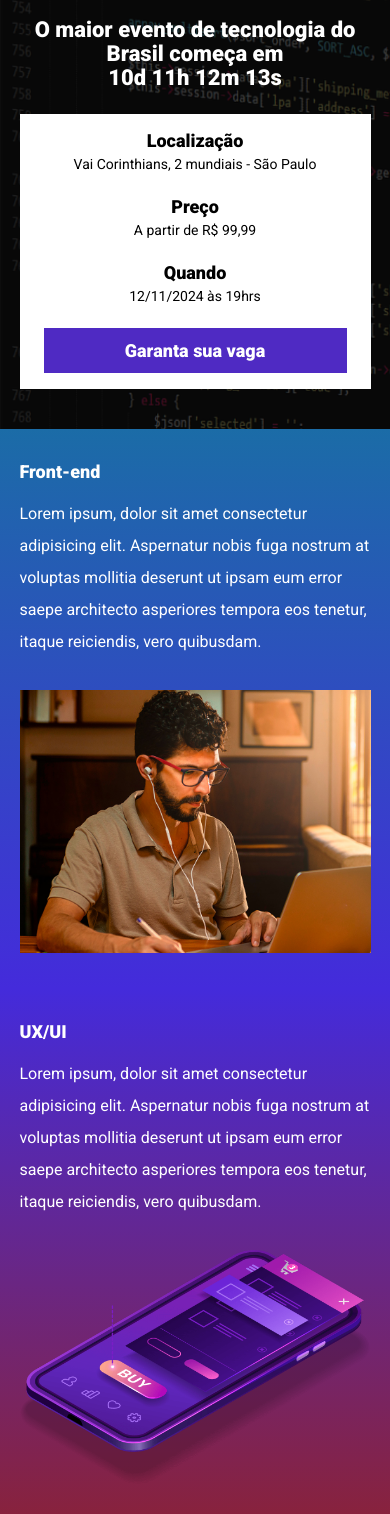
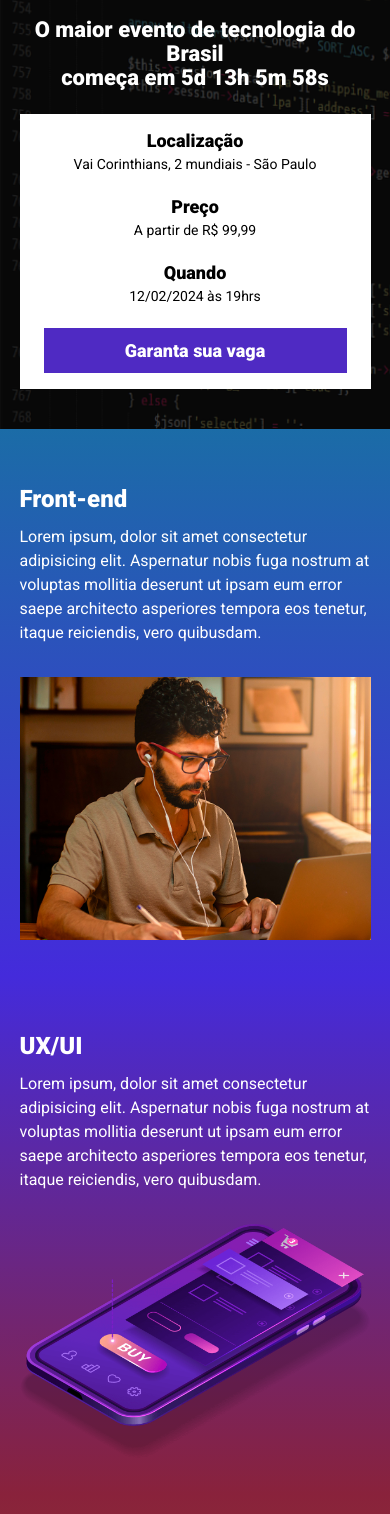
Before and after one commit to Douglasjose3/landing_ebactech, a website built with Parcel: page src/index.html in a window 390 px wide. Shown: the part 86-1600 px from the top of the page. Built offline with nearby package versions, Linux system fonts and the light colour scheme.

Commit message:
finalizando o contador

```diff
--- a/package.json
+++ b/package.json
@@ -2,9 +2,9 @@
   "name": "landing_page_ebactech",
   "version": "1.0.0",
   "description": "",
-  "main": "index.js",
   "scripts": {
     "dev": "parcel src/index.html src/styles/style.scss src/scripts/script.js",
+    "build": "parcel build src/index.html",
     "test": "echo \"Error: no test specified\" && exit 1"
   },
   "keywords": [],
--- a/src/index.html
+++ b/src/index.html
@@ -8,12 +8,13 @@
     <link rel="preconnect" href="https://fonts.gstatic.com" crossorigin>
     <link href="https://fonts.googleapis.com/css2?family=Roboto:wght@400;900&display=swap" rel="stylesheet">
     <link rel="stylesheet" href="./styles/style.scss">
+    <link rel="stylesheet" href="https://unpkg.com/aos@next/dist/aos.css" />
 </head>
 <body>
     <header class="hero">
         <div class="container">
             <img class="hero__logo" src="./images/ebac_logo.svg" alt="Logo Ebac">
-            <p class="hero__text">O maior evento de tecnologia do Brasil começa em <br> 10d 11h 12m 13s</p>
+            <p class="hero__text">O maior evento de tecnologia do Brasil <br> <span id="contador"></span></p>
             <div class="infos-bar">
                 <ul class="infos-bar__infos">
                     <li class="infos-bar__infos__item">
@@ -26,7 +27,7 @@
                     </li>
                     <li class="infos-bar__infos__item">
                         <b>Quando</b>
-                        12/11/2024 às 19hrs
+                        12/02/2024 às 19hrs
                     </li>
                 </ul>
                 <a href="#" class="button button--primary">
@@ -37,7 +38,7 @@
     </header>
 
     <section class="event event--frontend">
-        <div class="container">
+        <div class="container" data-aos="fade-right">
             <div class="event__details">
                 <h2 class="event__details__title">Front-end</h2>
                 <p class="event__details__description">Lorem ipsum, dolor sit amet consectetur adipisicing elit. Aspernatur nobis fuga nostrum at voluptas mollitia deserunt ut ipsam eum error saepe architecto asperiores tempora eos tenetur, itaque reiciendis, vero quibusdam.</p>
@@ -46,8 +47,8 @@
         </div>
     </section>
 
-    <section class="event event--ux-ui">
-        <div class="container">
+    <section class="event event--ux-ui event--image-left">
+        <div class="container" data-aos="fade-left">
             <div class="event__details">
                 <h2 class="event__details__title">UX/UI</h2>
                 <p class="event__details__description">Lorem ipsum, dolor sit amet consectetur adipisicing elit. Aspernatur nobis fuga nostrum at voluptas mollitia deserunt ut ipsam eum error saepe architecto asperiores tempora eos tenetur, itaque reiciendis, vero quibusdam.</p>
@@ -57,7 +58,7 @@
     </section>
 
     <section class="event event--data-science">
-        <div class="container">
+        <div class="container" data-aos="fade-right">
             <div class="event__details">
                 <h2 class="event__details__title">Data Science</h2>
                 <p class="event__details__description">Lorem ipsum, dolor sit amet consectetur adipisicing elit. Aspernatur nobis fuga nostrum at voluptas mollitia deserunt ut ipsam eum error saepe architecto asperiores tempora eos tenetur, itaque reiciendis, vero quibusdam.</p>
@@ -66,8 +67,8 @@
         </div>
     </section>
 
-    <section class="event event--backend">
-        <div class="container">
+    <section class="event event--backend event--image-left">
+        <div class="container" data-aos="fade-left">
             <div class="event__details">
                 <h2 class="event__details__title">Backend</h2>
                 <p class="event__details__description">Lorem ipsum, dolor sit amet consectetur adipisicing elit. Aspernatur nobis fuga nostrum at voluptas mollitia deserunt ut ipsam eum error saepe architecto asperiores tempora eos tenetur, itaque reiciendis, vero quibusdam.</p>
@@ -76,6 +77,7 @@
         </div>
     </section>
 
+    <script src="https://unpkg.com/aos@next/dist/aos.js"></script>
     <script src="./scripts/script.js"></script>
 </body>
 </html>
--- a/src/scripts/script.js
+++ b/src/scripts/script.js
@@ -1 +1,29 @@
-console.log("Olá, Mundo!");
+AOS.init();
+
+//criando a data do evento
+const dataDoEvento = new Date("Feb 12, 2024 19:00:00"); //variável apontando para a data do evento
+const timeStampDoEvento = dataDoEvento.getTime(); //variável que recupera a data no futuro
+
+//criando a distância até a data do evento
+const contaHoras = setInterval(function() {
+    const agora = new Date();
+    const timeStampAtual = agora.getTime();
+
+    const distanciaEvento = timeStampDoEvento - timeStampAtual; //timeStampDoEveneto (data do evento) - timeStampAtual (distância até a data do evento)
+
+    const diasEmMs = 1000 * 60 * 60 * 24;
+    const horasEmMs = 1000 * 60 * 60;
+    const minutosEmMs = 1000 * 60;
+
+    const diasAteEvento = Math.floor(distanciaEvento / diasEmMs);
+    const horasAteEvento = Math.floor((distanciaEvento % diasEmMs) / horasEmMs);
+    const minutosAteEvento = Math.floor((distanciaEvento % horasEmMs) / minutosEmMs);
+    const segundosAteEvento = Math.floor((distanciaEvento % minutosEmMs) / 1000);
+
+    document.getElementById('contador').innerHTML = `começa em ${diasAteEvento}d ${horasAteEvento}h ${minutosAteEvento}m ${segundosAteEvento}s`;
+
+    if (distanciaEvento < 0) {
+        clearInterval(contaHoras);
+        document.getElementById('contador').innerHTML = `O evento expirou!`;
+    }
+}, 1000);
--- a/src/styles/_event.scss
+++ b/src/styles/_event.scss
@@ -5,6 +5,7 @@
 
     &--frontend {
         background-image: linear-gradient(variables.$blue1, variables.$blue2);
+        text-align: right;
     }
 
     &--ux-ui {
@@ -13,14 +14,22 @@
 
     &--data-science {
         background-image: linear-gradient(variables.$pink, variables.$yellow);
+        text-align: right;
     }
 
     &--backend {
         background-image: linear-gradient(variables.$yellow, variables.$pink);
     }
 
+    &--image-left {
+        .container {
+            flex-direction: row-reverse;
+        }
+    }
+
     .container {
         display: flex;
+        gap: 40px;
     }
 
     &__image {
@@ -28,10 +37,9 @@
     }
 
     &__details {
-        margin-right: 40px;
 
         &__title {
-            font-size: 18px;
+            font-size: 24px;
             font-weight: bold;
             margin-bottom: 16px;
         }
@@ -55,12 +63,24 @@
         }
 
         &__details {
-            margin-right: 0;
             margin-bottom: 16px;
+
+            &__title {
+                padding-top: 24px;
+                margin-bottom: 12px;
+            }
+
+            &__description {
+                line-height: 24px;
+            }
         }
 
-        &__title {
-            padding-top: 24px;
+        &--frontend {
+            text-align: left;
+        }
+
+        &--data-science {
+            text-align: left;
         }
     }
 }
```
